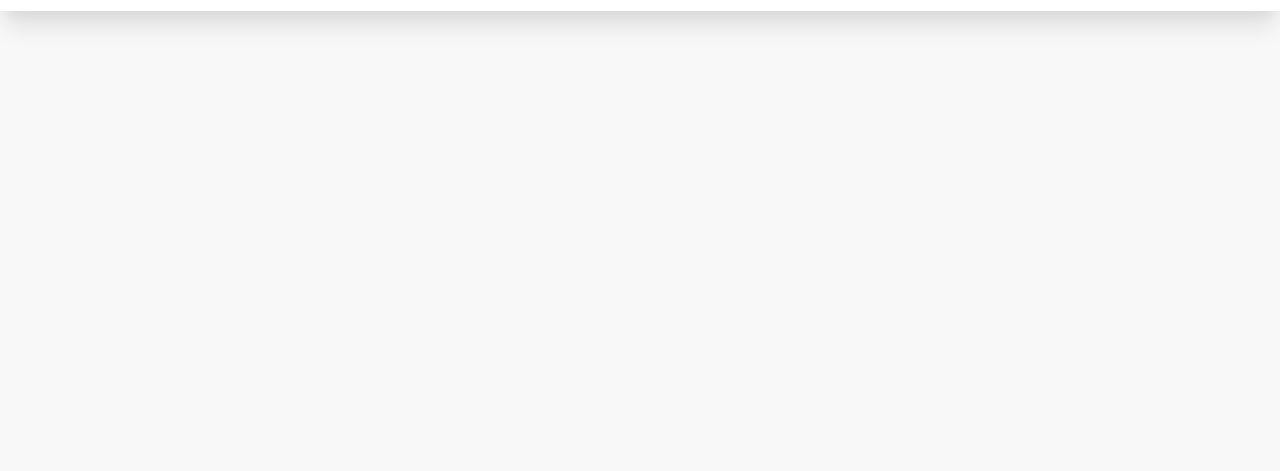
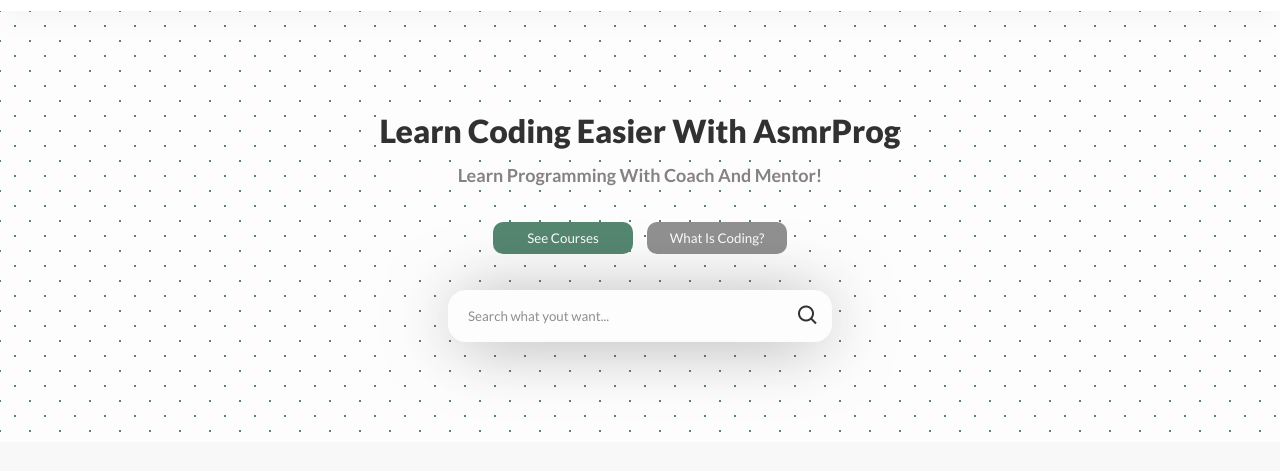
Before and after one commit to BurnettMiao/Responsive-Educational-Website-with-ASMR-Programming, a plain HTML site: page index.html in a window 1280 px wide. Shown: the part 69-540 px from the top of the page. Drawn offline with nearby package versions, Linux system fonts and the light colour scheme.

Commit message:
header section

```diff
--- a/index.html
+++ b/index.html
@@ -33,5 +33,22 @@
         <a href="#"><i class="bx bx-user"></i></a>
       </div>
     </nav>
+
+    <header>
+      <div class="info">
+        <h1>Learn Coding Easier With AsmrProg</h1>
+        <p>Learn Programming With Coach And Mentor!</p>
+      </div>
+
+      <div class="buttons">
+        <button class="see-all">See Courses</button>
+        <button>What Is Coding?</button>
+      </div>
+
+      <div class="search">
+        <input type="text" placeholder="Search what yout want..." />
+        <button><i class="bx bx-search"></i></button>
+      </div>
+    </header>
   </body>
 </html>
--- a/style.css
+++ b/style.css
@@ -64,3 +64,78 @@ nav .buttons a {
   border-radius: 50%;
   font-size: 18px;
 }
+
+/* header section */
+header {
+  display: flex;
+  flex-direction: column;
+  align-items: center;
+  justify-content: center;
+  gap: 26px;
+  text-align: center;
+  padding: 100px 0;
+  background-color: #fff;
+  opacity: 0.8;
+  background-image: radial-gradient(#2d6a4f 0.75px, transparent 0.75px),
+    radial-gradient(#2d6a4f 0.75px, #ffffff 0.75px);
+  background-size: 30px 30px;
+  background-position: 0 0, 15px 15px;
+}
+
+header .info h1 {
+  font-weight: 900;
+  background: #fff;
+}
+
+header .info p {
+  color: #666;
+  font-size: 18px;
+  margin-top: 14px;
+  font-weight: bold;
+  background: #fff;
+}
+
+header .buttons {
+  display: flex;
+  gap: 14px;
+  margin-top: 10px;
+}
+
+header .buttons button {
+  border: none;
+  padding: 8px;
+  width: 140px;
+  border-radius: 10px;
+  background-color: #777;
+  color: #fff;
+  cursor: pointer;
+}
+
+header .buttons button.see-all {
+  background-color: #2d6a4f;
+}
+
+header .search {
+  position: relative;
+  width: 30%;
+  margin-top: 10px;
+}
+
+header .search input {
+  width: 100%;
+  padding: 18px 20px;
+  border: none;
+  border-radius: 18px;
+  box-shadow: 0px 4px 70px -10px rgba(0, 0, 0, 0.6);
+  outline: none;
+}
+
+header .search button {
+  position: absolute;
+  right: 0;
+  padding: 12px;
+  font-size: 24px;
+  border: none;
+  background-color: transparent;
+  cursor: pointer;
+}
```
